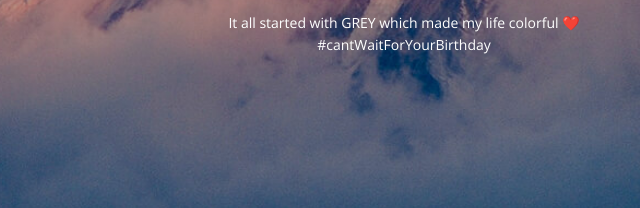
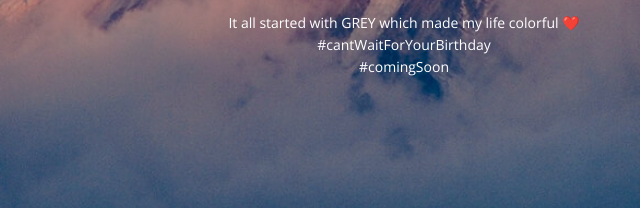
Before and after one commit to thechanpreetsingh/chanpreetsinghio.github.io, a plain HTML site: page index.html in a window 1280 px wide. Shown: the part 424-632 px from the top of the page, 236-876 px from the left. Drawn offline with nearby package versions, Linux system fonts and the light colour scheme.

Commit message:
Update index.html

```diff
--- a/index.html
+++ b/index.html
@@ -45,7 +45,7 @@
               <div id="clock" class="time-count"></div>
             </div>
             <p>
-              It all started with GREY which made my life colorful ❤️ <br> #cantWaitForYourBirthday
+              It all started with GREY which made my life colorful ❤️ <br> #cantWaitForYourBirthday <br> #comingSoon
             </p>
           </div>
         </div>
```
